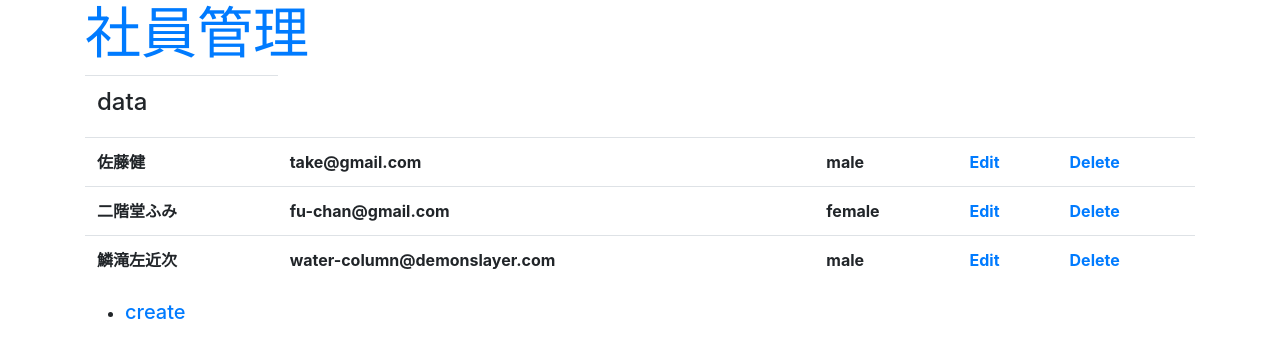
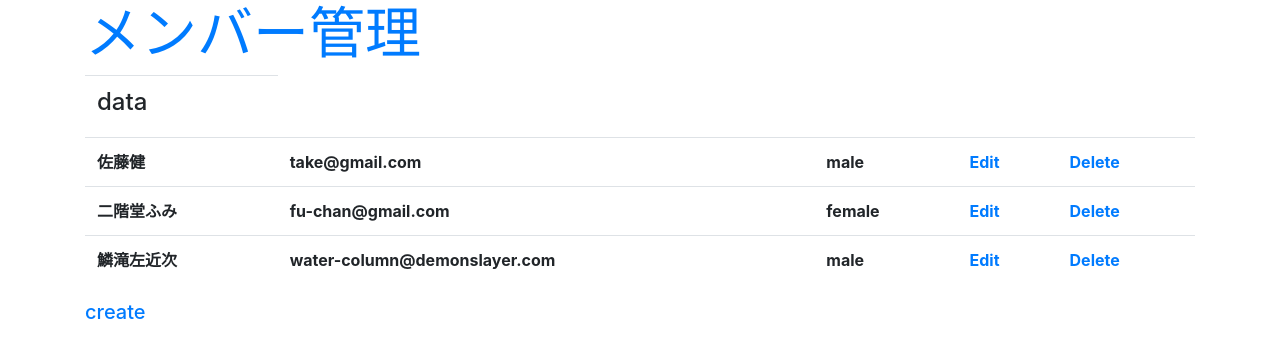
Before and after one commit to moorin-a/management_employee_app, a Django app: page /staff/ in a window 1280 px wide. Shown: the top 358 px of the page. Run offline with Django 3.2, Linux system fonts and the light colour scheme; data comes from the database, SQL or seed files in the repository; some libraries are stand-ins or nearby versions.

Commit message:
second commit

```diff
--- a/staff_mgt/staff_app/templates/staff_app/index.html
+++ b/staff_mgt/staff_app/templates/staff_app/index.html
@@ -23,8 +23,6 @@
         </tr>
     {% endfor %}
     </table>
-    <ul>
-        <li><a href='create'><h5 class='text-primary'>create</h5></a></li>
-    </ul>
+    <p><a href='create'><h5 class='text-primary'>create</h5></a></p>
 </body>
 </html>
--- a/staff_mgt/staff_app/views.py
+++ b/staff_mgt/staff_app/views.py
@@ -7,7 +7,7 @@ from .models import Staff
 def index(request):
 	data = Staff.objects.all()
 	params = {
-		'title': '社員管理',
+		'title': 'メンバー管理',
 		'data': data,
 	}
 	return render(request, 'staff_app/index.html', params)
@@ -15,7 +15,7 @@ def index(request):
 # create mode
 def create(request):
 	params = {
-		'title': '社員管理',
+		'title': 'メンバー管理',
 		'form' : StaffForm()
 	}
 	if (request.method=='POST'):
@@ -33,7 +33,7 @@ def edit(request, num):
 		person.save()
 		return redirect(to='/staff')
 	params = {
-		'title': '社員管理',
+		'title': 'メンバー管理',
 		'id': num,
 		'form': StaffForm(instance=obj)
 	}
@@ -45,7 +45,7 @@ def delete(request, num):
 		person.delete()
 		return redirect(to='/staff')
 	params = {
-		'title': '社員管理',
+		'title': 'メンバー管理',
 		'id': num,
 		'obj': person
 	}
```
